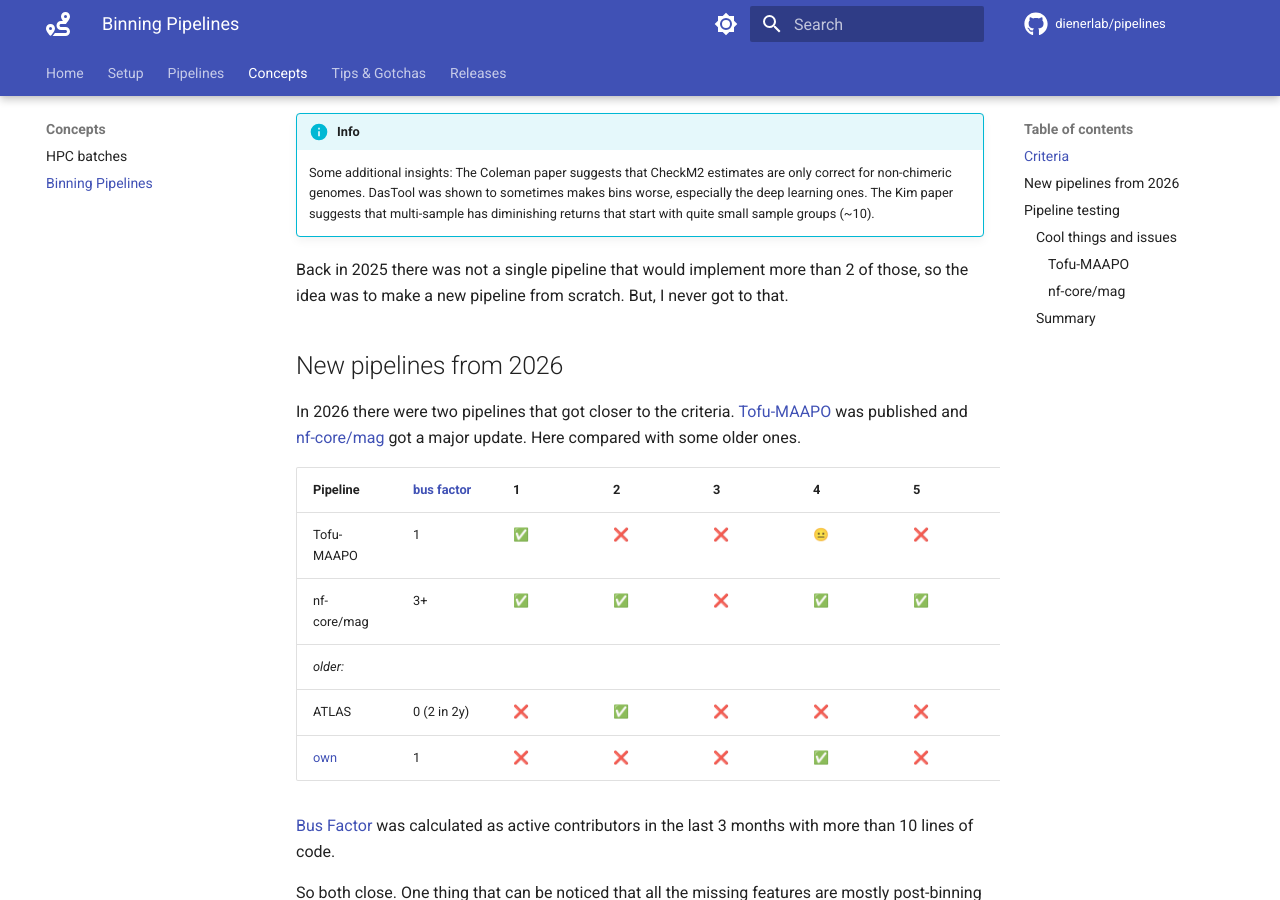
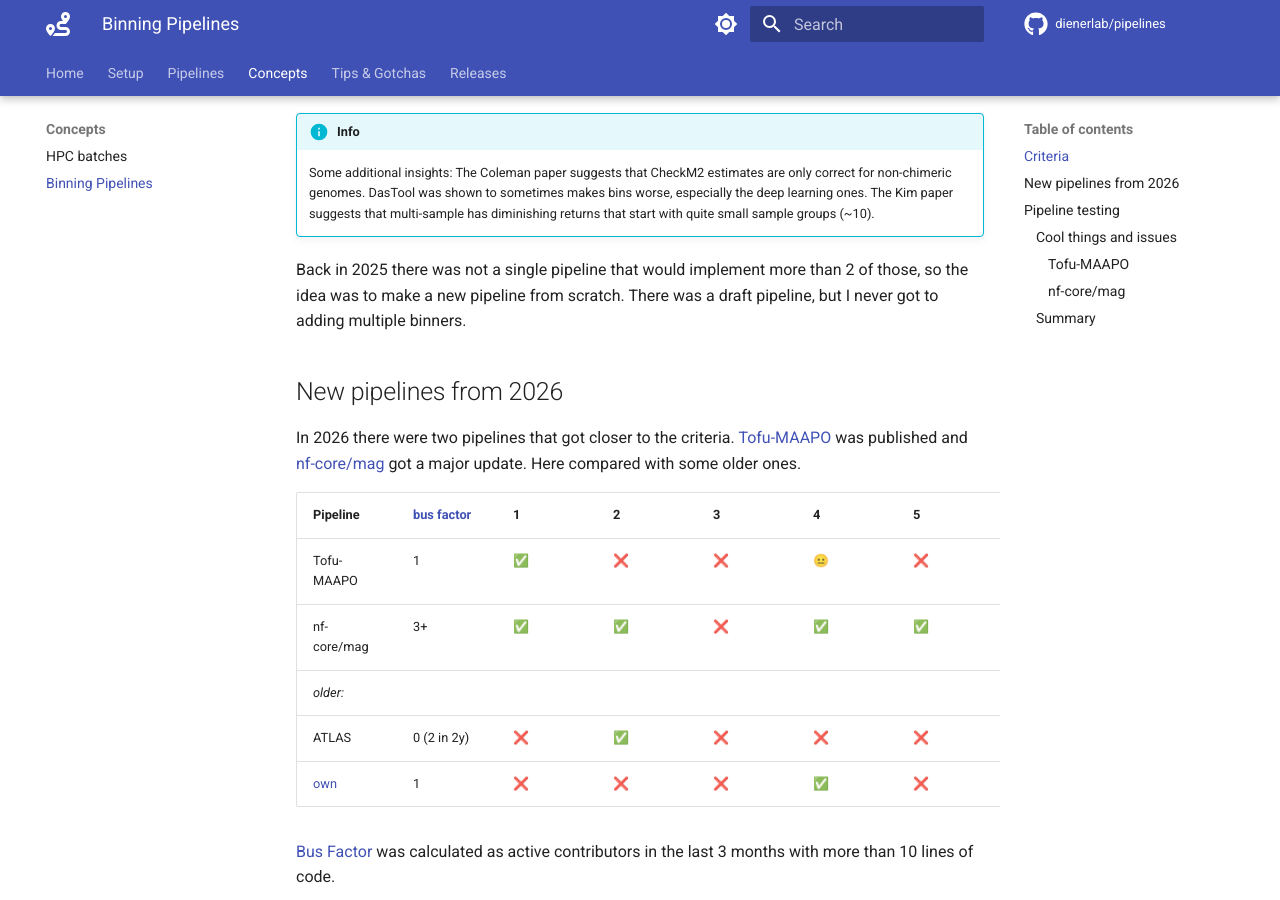
Before and after one commit to dienerlab/pipelines, an MkDocs documentation site: the page built from docs/concepts/binning.md, in a window 1280 px wide and 900 px high, scrolled down 940 px. Built offline with MkDocs 1.6.1 and Material for MkDocs 9.7.7, drawn with Linux system fonts in a browser that asks for light colours; comment, search, counter and statistics services are not loaded.

Commit message:
update binning

```diff
--- a/docs/concepts/binning.md
+++ b/docs/concepts/binning.md
@@ -40,7 +40,7 @@ Based on those my criteria for a pipeline were:
     Some additional insights: The Coleman paper suggests that CheckM2 estimates are only correct for non-chimeric genomes. DasTool was shown to sometimes makes bins worse, especially the deep learning ones. The Kim paper suggests that multi-sample has diminishing returns that start with quite small sample groups (~10).
 
 Back in 2025 there was not a single pipeline that would implement more than 2 of those, so the
-idea was to make a new pipeline from scratch. But, I never got to that.
+idea was to make a new pipeline from scratch. There was a draft pipeline, but I never got to adding multiple binners.
 
 ## New pipelines from 2026
 
```
